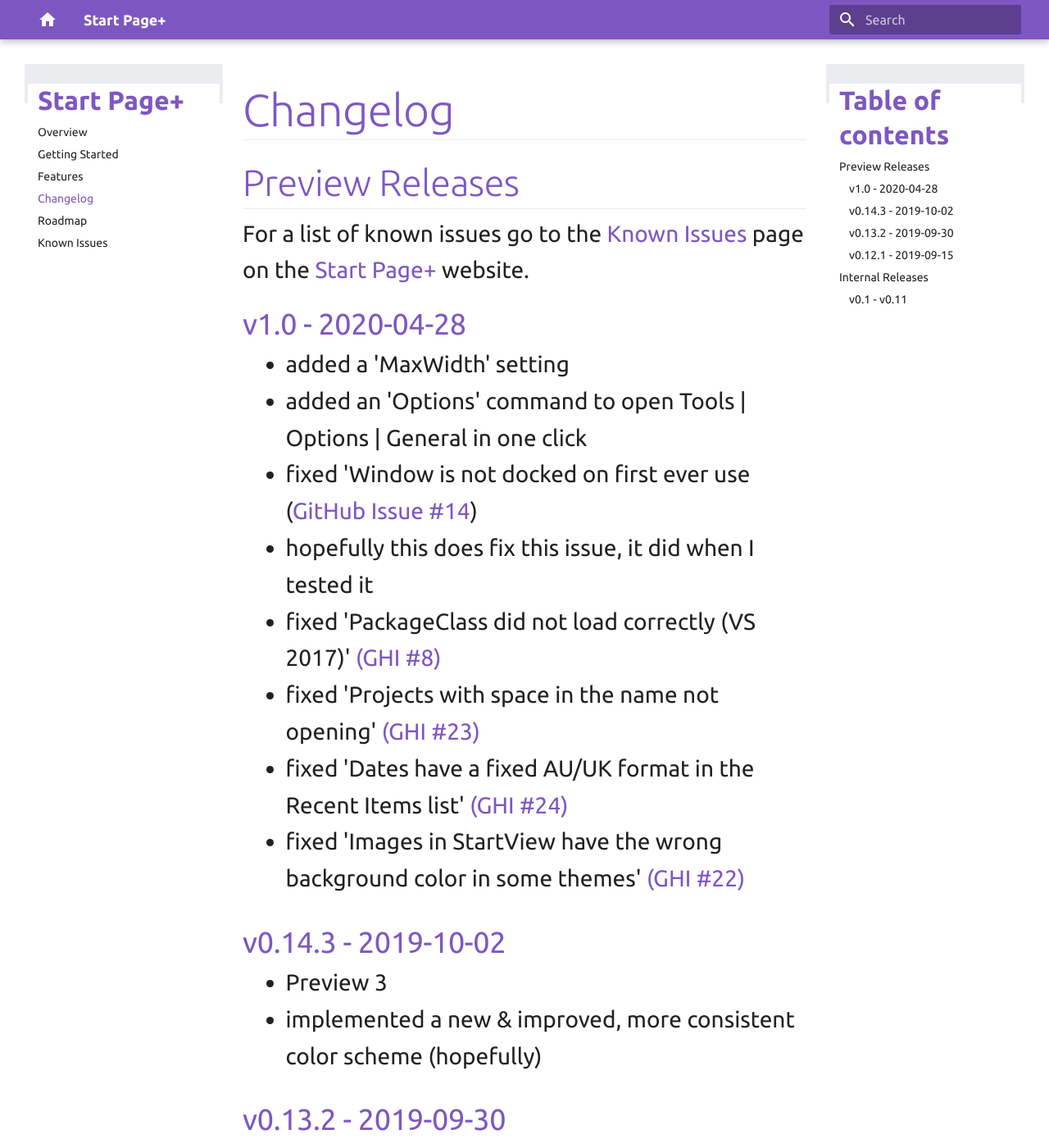
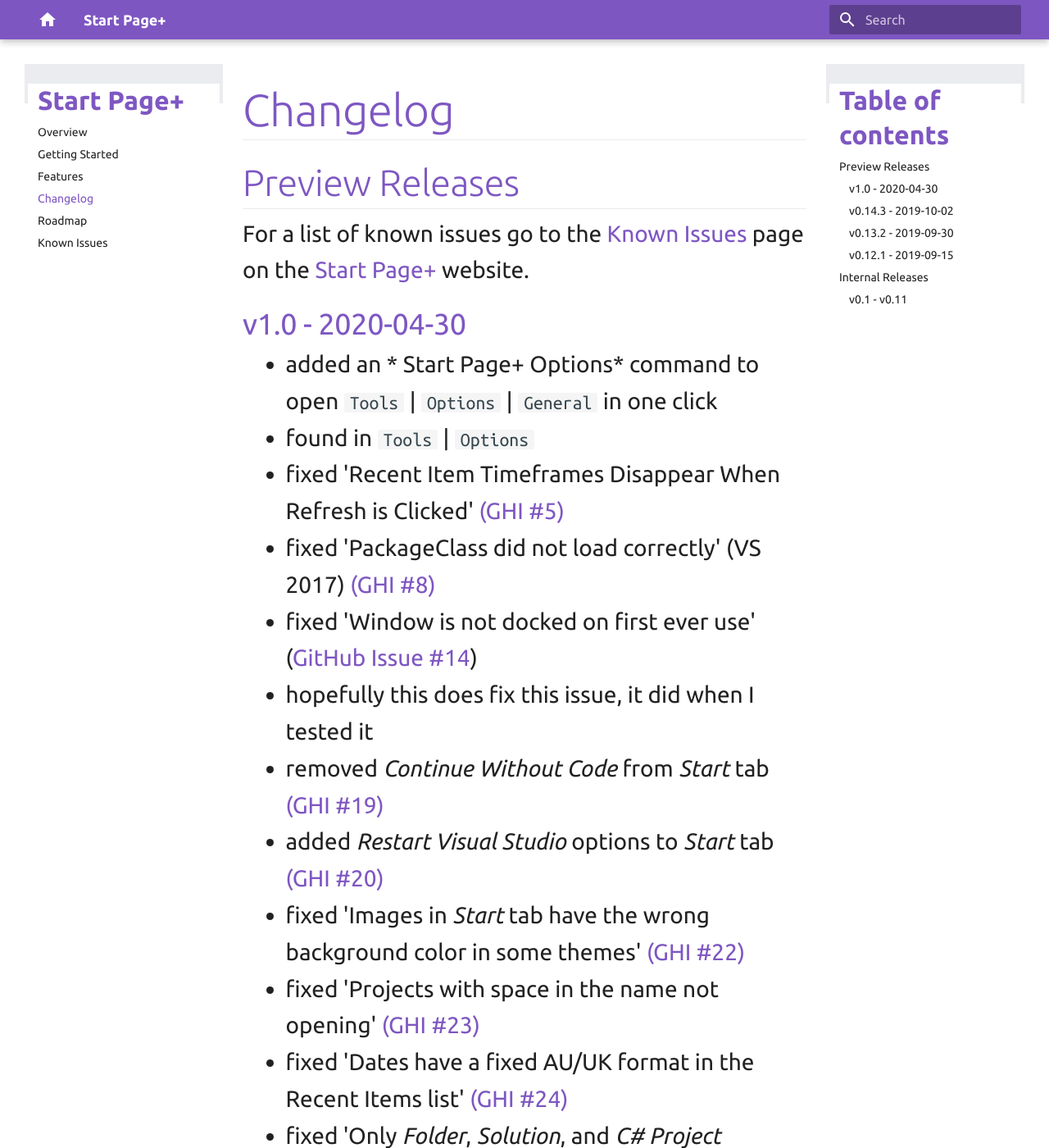
Before and after one commit to luminous-software/start-page-plus, an MkDocs documentation site: the page built from docs-source/changelog.md, in a window 1280 px wide and 1400 px high. Shown: the whole window at 82% size. Built offline with MkDocs 1.6.1 and Material for MkDocs 9.7.7, drawn with Linux system fonts in a browser that asks for light colours; old or Windows-style settings are respelled for this version of MkDocs; some of the changed text lies outside the part shown.

Commit message:
Update documentation source files

```diff
--- a/docs-source/changelog.md
+++ b/docs-source/changelog.md
@@ -6,22 +6,32 @@
 [start-page-plus-url]: https://luminous-software.solutions/start-page-plus
 [known-issues-url]: https://luminous-software.solutions/start-page-plus/known-issues
 
-### v1.0 - 2020-04-28
+### v1.0 - 2020-04-30
 
-- added a 'MaxWidth' setting
-- added an 'Options' command to open Tools | Options | General in one click
-  - fixed 'Window is not docked on first ever use ([GitHub Issue #14][github-issue-14])
+- added an * Start Page+ Options* command to open `Tools` | `Options` | `General` in one click
+  - found in `Tools` | `Options`
+- fixed 'Recent Item Timeframes Disappear When Refresh is Clicked' [(GHI #5)][github-issue-5]
+- fixed 'PackageClass did not load correctly' (VS 2017) [(GHI #8)][github-issue-8]
+- fixed 'Window is not docked on first ever use' ([GitHub Issue #14][github-issue-14])
   - hopefully this does fix this issue, it did when I tested it
-- fixed 'PackageClass did not load correctly (VS 2017)' [(GHI #8)][github-issue-8]
+- removed *Continue Without Code* from *Start* tab [(GHI #19)][github-issue-19]
+- added *Restart Visual Studio* options to *Start* tab [(GHI #20)][github-issue-20]
+- fixed 'Images in *Start* tab have the wrong background color in some themes' [(GHI #22)][github-issue-22]
 - fixed 'Projects with space in the name not opening' [(GHI #23)][github-issue-23]
 - fixed 'Dates have a fixed AU/UK format in the Recent Items list' [(GHI #24)][github-issue-24]
-- fixed 'Images in StartView have the wrong background color in some themes' [(GHI #22)][github-issue-22]
+- fixed 'Only *Folder*, *Solution*, and *C# Project* currently have icons in *Recent Items*' [(GHI #26)][github-issue-26]
+- replaced fixed width (1175) with a *Max Width* setting [(GHI #32)][github-issue-32]
 
+[github-issue-5]: https://github.com/luminous-software/start-page-plus/issues/5
 [github-issue-8]: https://github.com/luminous-software/start-page-plus/issues/8
 [github-issue-14]: https://github.com/luminous-software/start-page-plus/issues/14
+[github-issue-19]: https://github.com/luminous-software/start-page-plus/issues/19
+[github-issue-20]: https://github.com/luminous-software/start-page-plus/issues/20
 [github-issue-22]: https://github.com/luminous-software/start-page-plus/issues/22
 [github-issue-23]: https://github.com/luminous-software/start-page-plus/issues/23
 [github-issue-24]: https://github.com/luminous-software/start-page-plus/issues/24
+[github-issue-26]: https://github.com/luminous-software/start-page-plus/issues/26
+[github-issue-32]: https://github.com/luminous-software/start-page-plus/issues/32
 
 ### v0.14.3 - 2019-10-02
 
```
Also changed, not shown: docs-source/getting-started.md (+8 -8 lines), docs-source/known-issues.md (+1 -3 lines).
